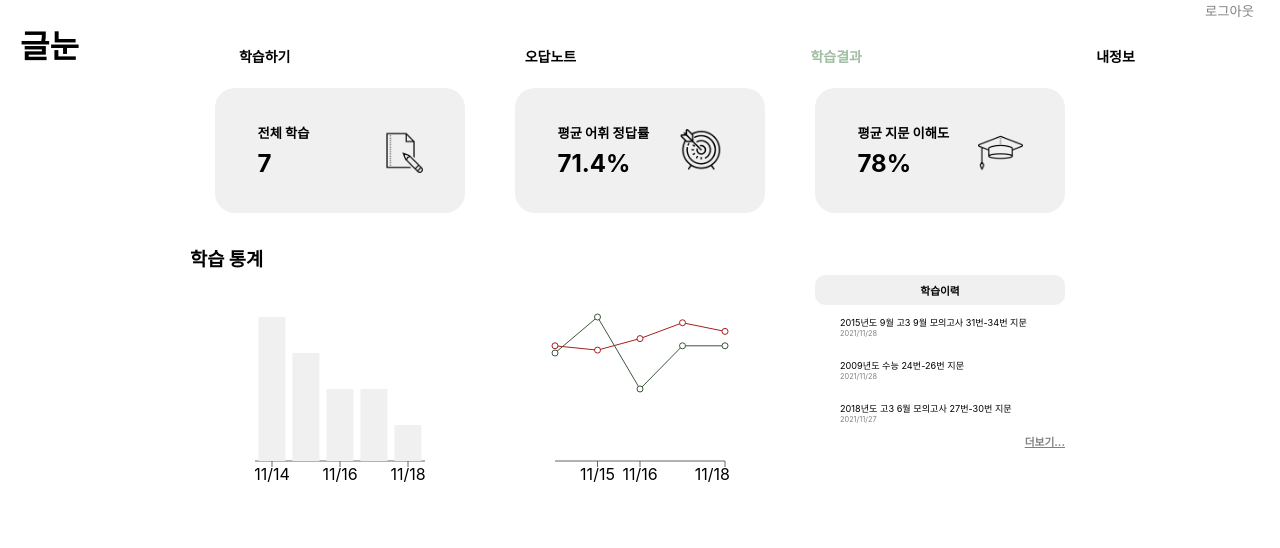
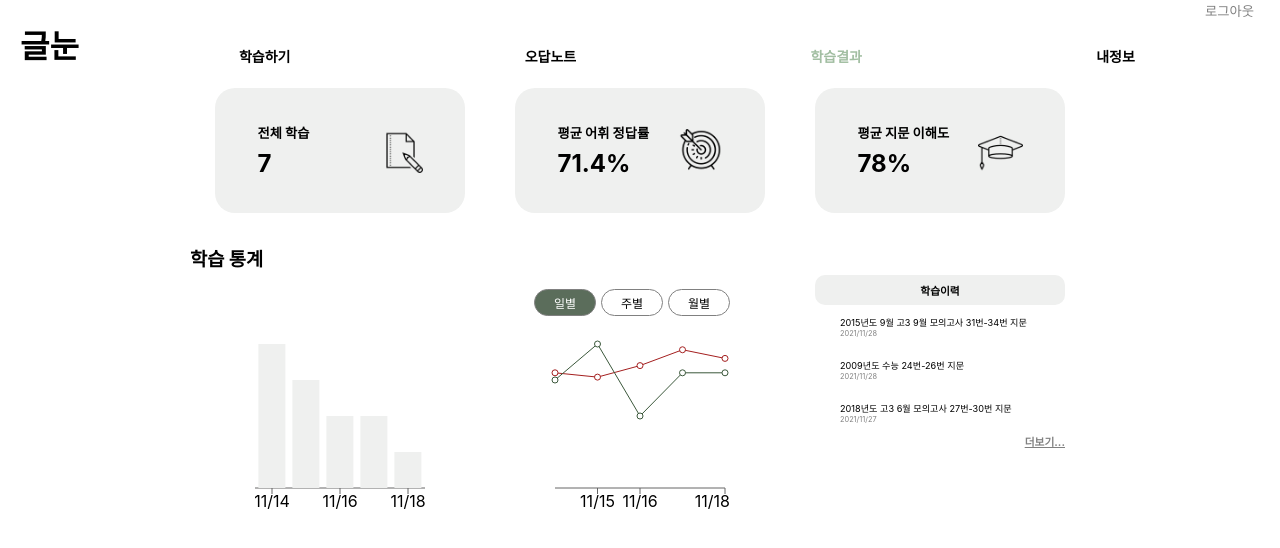
Before and after one commit to GeulNoon/Frontend, a React (Create React App) app: page /Result in a window 1280 px wide. Shown: the top 548 px of the page. Built offline with nearby package versions, Linux system fonts and the light colour scheme; sample sign-in values are in the browser's storage.

Commit message:
내정보 화면 차트 수정

```diff
--- a/src/components/BarCharts.js
+++ b/src/components/BarCharts.js
@@ -27,7 +27,7 @@ const data = [
 
 ];
 
-const BarCharts = () => {
+const BarCharts = (props) => {
     const [focusBar, setFocusBar] = useState(null);
     return (
       <ResponsiveContainer width="30%" height="80%">
--- a/src/components/LineCharts.js
+++ b/src/components/LineCharts.js
@@ -31,7 +31,7 @@ const data = [
   },
 ];
 
-const LineCharts = () => {
+const LineCharts = (props) => {
     return (
       <ResponsiveContainer width="30%" height="80%">
         <LineChart
--- a/src/screens/Result.js
+++ b/src/screens/Result.js
@@ -1,5 +1,5 @@
 //학습결과 화면
-import React, { Component } from 'react';
+import React, { Component, useState } from 'react';
 import styled from 'styled-components';
 import { NavLink } from "react-router-dom";
 import ResultIcon1 from '../image/ResultIcon1.png'
@@ -18,6 +18,21 @@ const ResultSummWrapper = styled.div`
   border: none;
   border-radius: 20px;
   background-color: #eff0ef;
+`;
+
+const Button = styled.div`
+  display: flex;
+  font-weight: norwmal;
+  align-items: center;
+  justify-content: center;
+  width: 60px;
+  height: 25px;
+  font-size: 12px;
+  color: black;
+  background-color: white;
+  border: 1px solid grey;
+  border-radius: 20px;
+  margin-left: 5px;
 `;
 
 //화면 상단 3개 박스
@@ -59,8 +74,8 @@ class History extends Component{
 }
 
 //메인 함수
-class Result extends Component {
-  render() {
+function Result() {
+    const [option, setOption] = useState(0);
     return (
       <div style={{display: 'flex', flexDirection: 'column', alignItems: 'center'}}>
         <div style={{display: 'flex', justifyContent: 'space-around', alignItems: 'center',width: '900px', height: '150px'}}>
@@ -71,9 +86,14 @@ class Result extends Component {
         <div style={{display: 'flex', width: '900px', height: '300px'}}>
           <div style={{width: '600px'}}>
             <Subject title="학습 통계"></Subject>
+            <div style={{display: 'flex', justifyContent: 'flex-end', width: '540px'}}>
+              <Button onClick={()=>{ setOption(0); }} style = {{backgroundColor: (option === 0) ? '#5b6d5b':'white', color: (option === 0) ? 'white':'black'}}> 일별 </Button>
+              <Button onClick={()=>{ setOption(1); }} style = {{backgroundColor: (option === 1) ? '#5b6d5b':'white', color: (option === 1) ? 'white':'black'}}> 주별 </Button>
+              <Button onClick={()=>{ setOption(2); }} style = {{backgroundColor: (option === 2) ? '#5b6d5b':'white', color: (option === 2) ? 'white':'black'}}> 월별 </Button>
+            </div>
             <div style={{display: 'flex', justifyContent: 'space-around', alignItems: 'center',width: '600px', height: '230px'}}>
-              <BarCharts/>{/*우측 그래프*/}
-              <LineCharts/>{/*좌측 그래프*/}
+              <BarCharts option={option}/>{/*우측 그래프, option값 전달*/}
+              <LineCharts option={option}/>{/*좌측 그래프, option값 전달*/}
             </div>
           </div>
           <div style={{display: 'flex', flexDirection: 'column', alignItems: 'center',width: '300px', paddingTop: '50px'}}>
@@ -92,7 +112,6 @@ class Result extends Component {
         </div>
       </div>
     );
-  }
 }
 
 export default Result;
```
